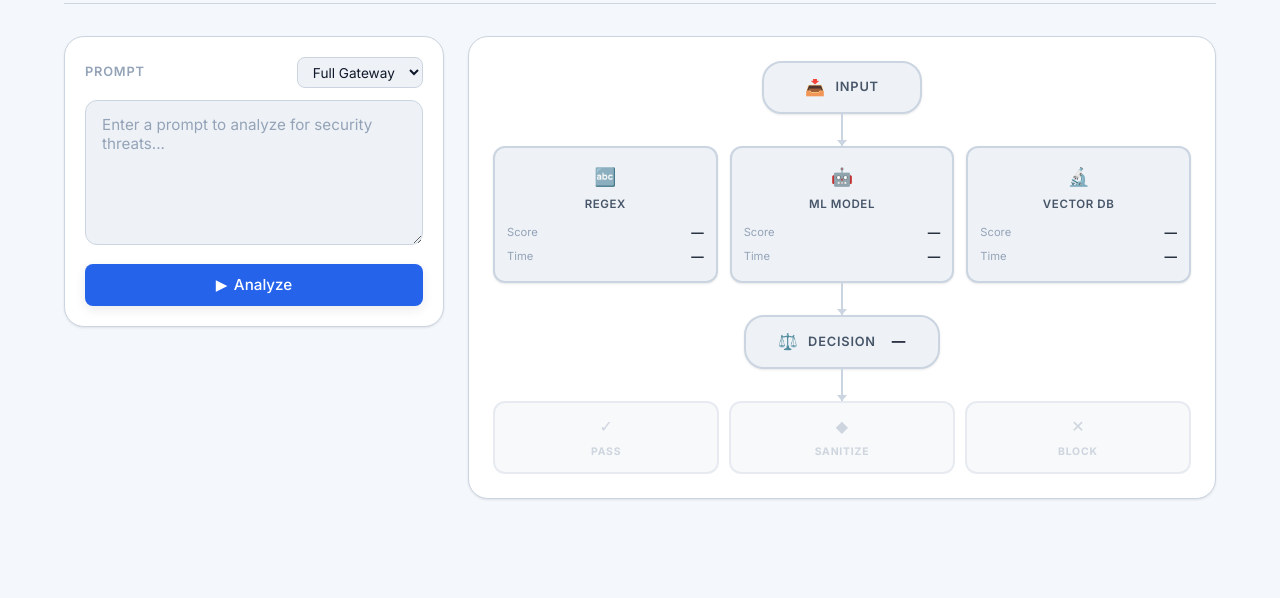
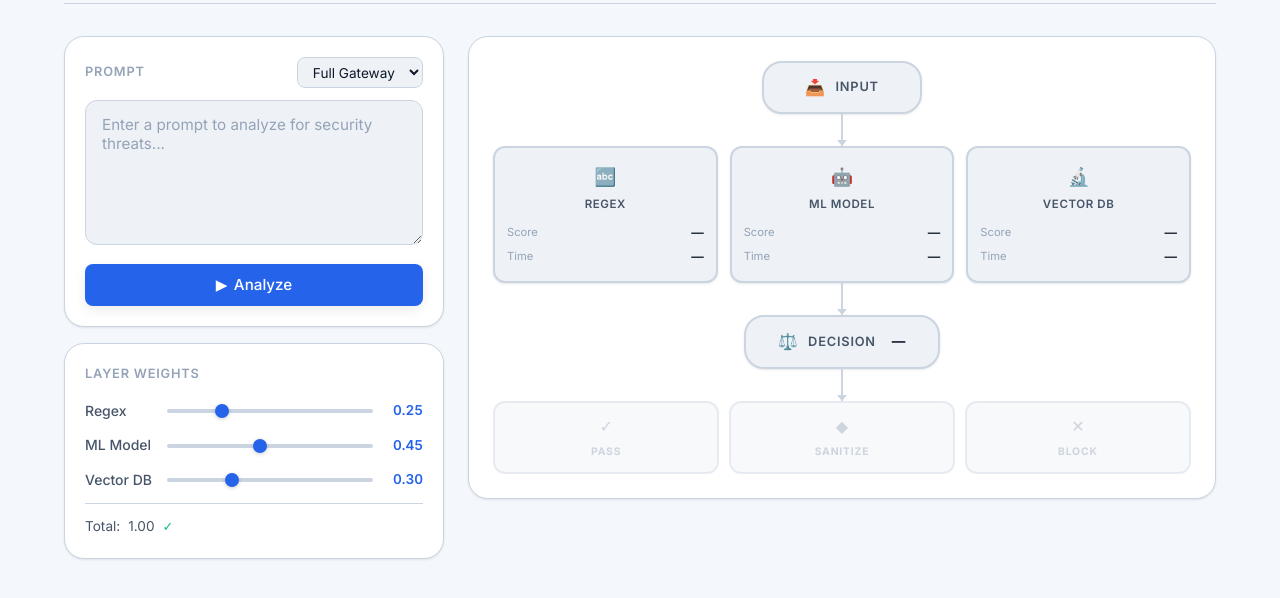
Before and after one commit to AaryanR1508/sentinel-ai, a plain HTML site: page static/index.html in a window 1280 px wide. Both pictures are taken after a click on the button "Layer weight config". Shown: the part 86-684 px from the top of the page. Drawn offline with Linux system fonts and the light colour scheme.

Commit message:
fixed a bug with index.html

```diff
--- a/static/index.html
+++ b/static/index.html
@@ -61,7 +61,7 @@
                     </section>
 
                     <!-- Config Panel (collapsible) -->
-                    <!-- <section class="config-panel" id="configPanel">
+                    <section class="config-panel" id="configPanel">
                         <div class="config-content">
                             <h3>Layer Weights</h3>
                             <div class="weight-controls">
@@ -86,7 +86,7 @@
                                 <span id="weightWarning" class="weight-warning"></span>
                             </div>
                         </div>
-                    </section> -->
+                    </section>
 
                     <!-- Results -->
                     <section class="results-section" id="resultsSection">
```
